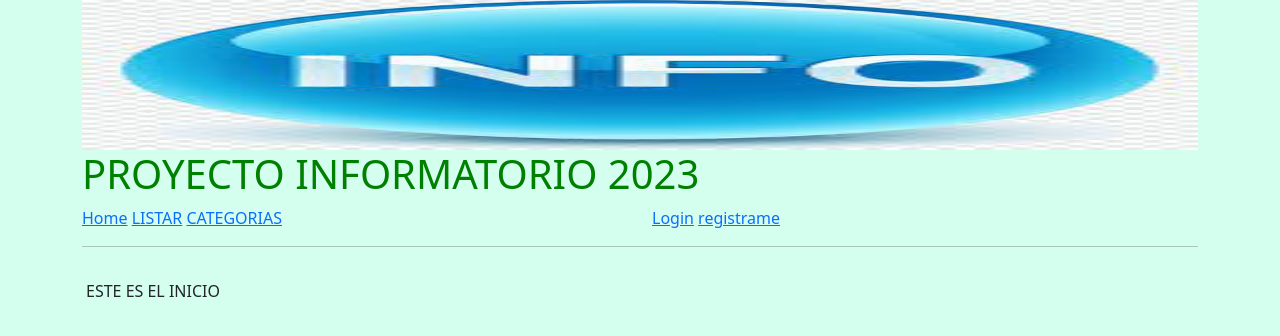
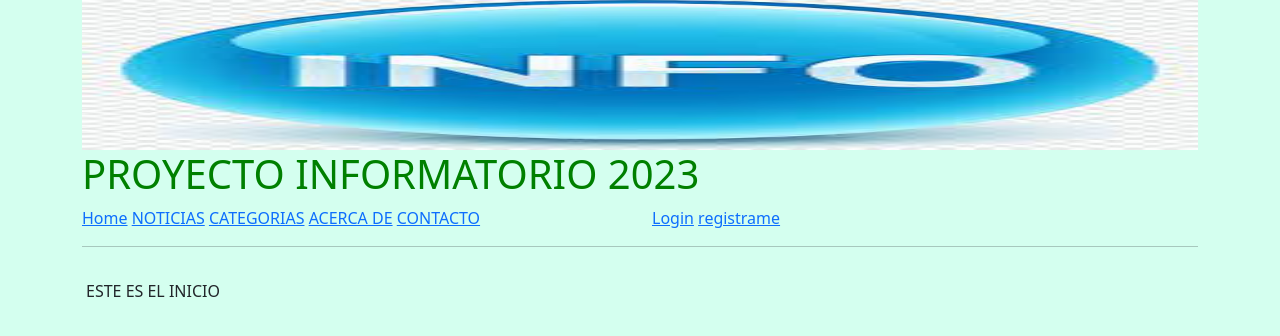
Before and after one commit to alekantor72/proyecto2023, a Django app: template RepositorioProyecto/proyectoFinal/templates/inicio.html in a window 1280 px wide. Shown: the top 336 px of the page. Run offline with Django 3.2, Linux system fonts and the light colour scheme; the template is opened without the code that fills it, so the values that code supplies are empty.

Commit message:
seguimos

```diff
--- a/RepositorioProyecto/proyectoFinal/proyectoFinal/urls.py
+++ b/RepositorioProyecto/proyectoFinal/proyectoFinal/urls.py
@@ -40,4 +40,5 @@ urlpatterns = [
     #URLS DE COMENTARIOS
     path('comentarios/', include('apps.comentarios.urls'))
 
+
 ] + static(settings.MEDIA_URL, document_root=settings.MEDIA_ROOT)
--- a/RepositorioProyecto/proyectoFinal/templates/base.html
+++ b/RepositorioProyecto/proyectoFinal/templates/base.html
@@ -23,8 +23,10 @@
 			{% if user.is_staff %}
 			<a href="{% url 'noticias:crear_noticia' %}">Crear Noticia</a>
 			{%endif%}
-			<a href="{% url 'noticias:listar_noticias' %}">LISTAR</a>
+			<a href="{% url 'noticias:listar_noticias' %}">NOTICIAS</a>
 			<a href="{% url 'noticias:categorias' %}">CATEGORIAS</a>
+			<a href="{% url 'noticias:categorias' %}">ACERCA DE</a>
+			<a href="{% url 'noticias:categorias' %}">CONTACTO</a>
 
 			</div>
 			<div class="col-md-6">
```
